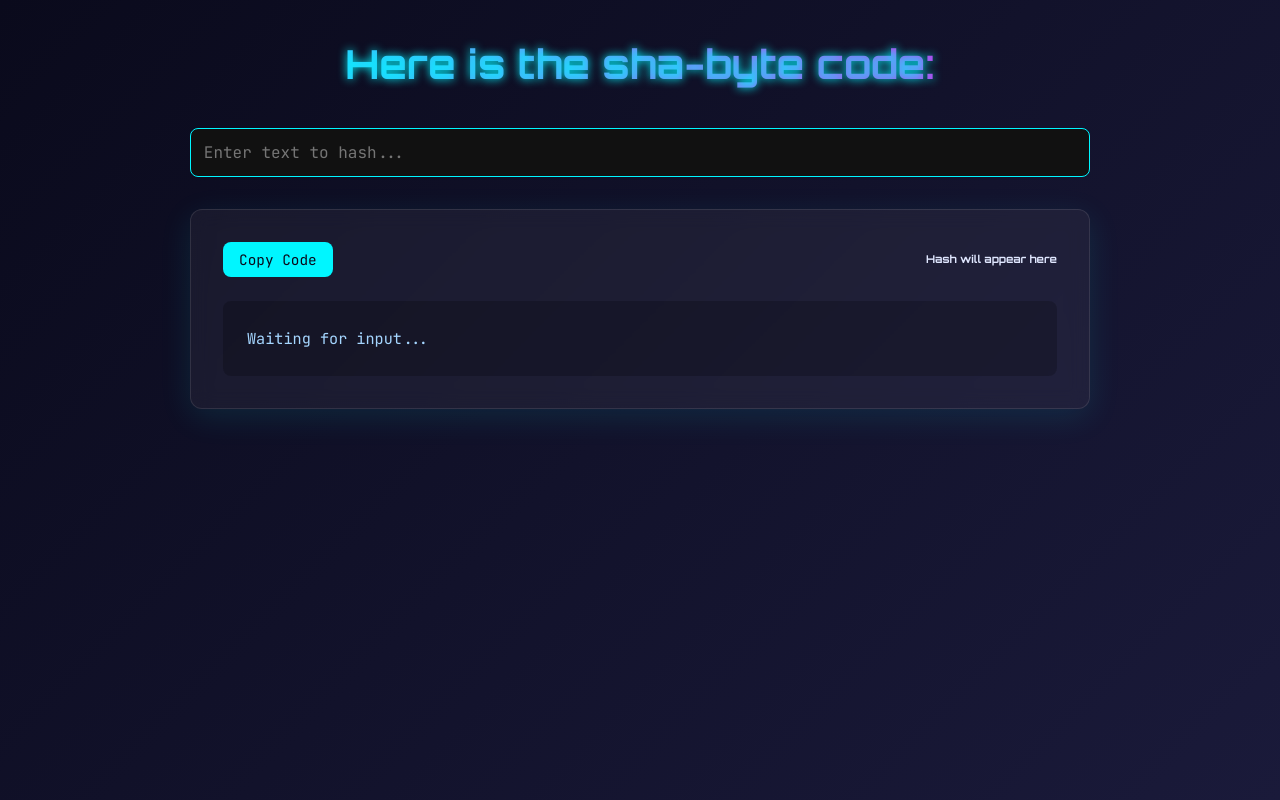
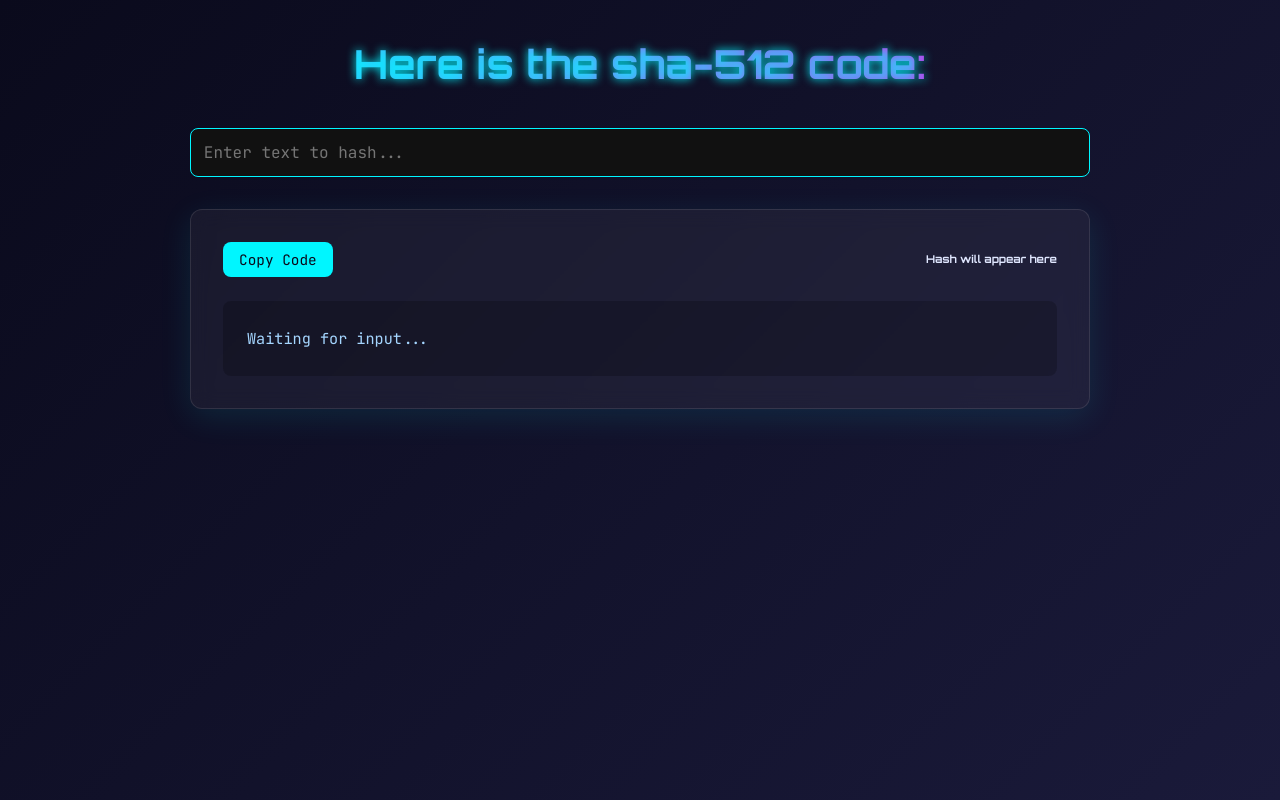
Before and after one commit to Crypto1-dev/Crypto1-dev.github.io, a plain HTML site: page index.html in a window 1280 px wide. Drawn offline with Linux system fonts and the light colour scheme.

Commit message:
Update index.html

```diff
--- a/index.html
+++ b/index.html
@@ -142,7 +142,7 @@
 </head>
 <body>
   <div class="container">
-    <h1>Here is the sha-byte code:</h1>
+    <h1>Here is the sha-512 code:</h1>
     <input type="text" id="inputText" placeholder="Enter text to hash..." oninput="updateHash()" />
     <div class="code-card">
       <div class="code-header">
```
